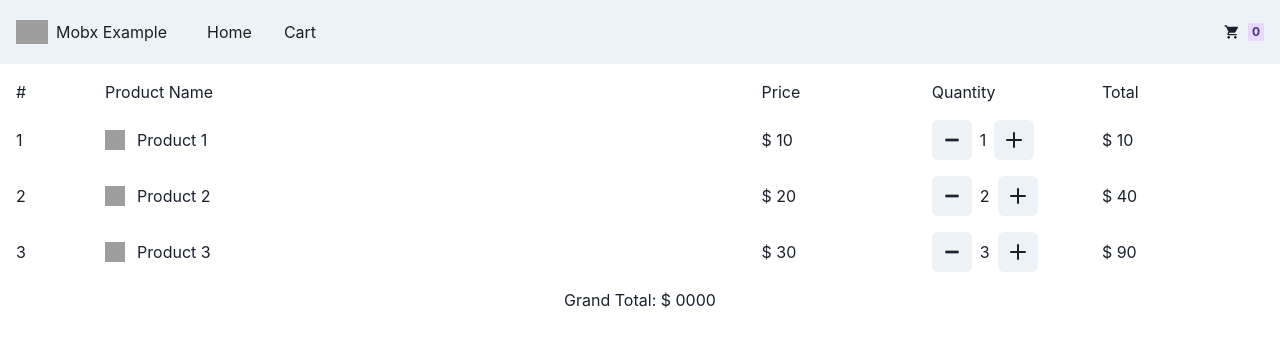
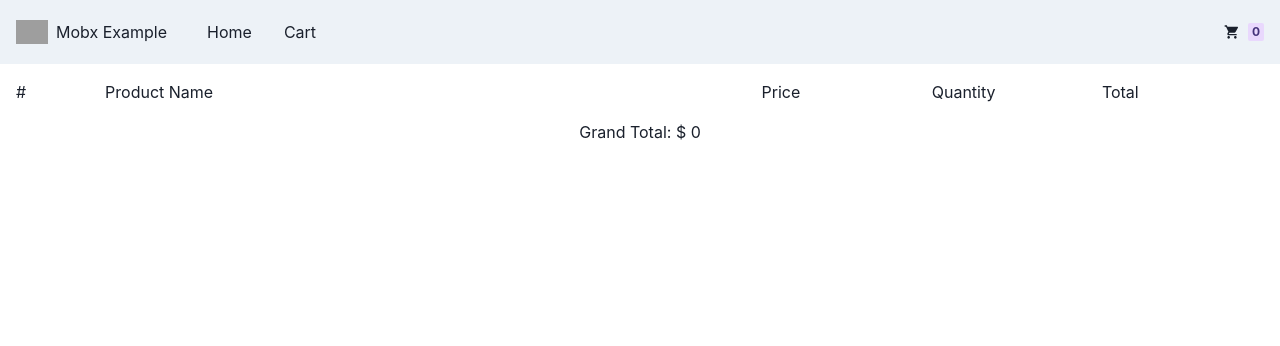
Before and after one commit to kuasha420/cart-mobx, a Next.js app: page /cart in a window 1280 px wide. Shown: the top 346 px of the page. Built offline with nearby package versions, Linux system fonts and the light colour scheme; grey boxes are pictures that could not be loaded.

Commit message:
Initial mobx implementation.

```diff
--- /dev/null
+++ b/components/CartBadge.tsx
@@ -0,0 +1,16 @@
+import { Badge, HStack, Icon } from "@chakra-ui/react";
+import { observer } from "mobx-react-lite";
+import { MdShoppingCart } from "react-icons/md";
+import { useRootStore } from "../stores/RootStoreProvider";
+
+const CartBadge = observer(() => {
+  const store = useRootStore();
+  return (
+    <HStack>
+      <Icon as={MdShoppingCart} />
+      <Badge colorScheme="purple">{store.totalItems}</Badge>
+    </HStack>
+  );
+});
+
+export default CartBadge;
--- a/components/Header.tsx
+++ b/components/Header.tsx
@@ -13,6 +13,7 @@ import {
   Text,
 } from "@chakra-ui/react";
 import { MdShoppingCart } from "react-icons/md";
+import CartBadge from "./CartBadge";
 import NavLink from "./NavLink";
 
 const Header = () => (
@@ -31,10 +32,7 @@ const Header = () => (
       <Flex alignItems="center">
         <Menu>
           <MenuButton rounded="full" cursor="pointer" minW={0}>
-            <HStack>
-              <Icon as={MdShoppingCart} />
-              <Badge colorScheme="purple">0</Badge>
-            </HStack>
+            <CartBadge />
           </MenuButton>
           <MenuList>
             <MenuItem>View Cart</MenuItem>
--- a/components/ProductItem.tsx
+++ b/components/ProductItem.tsx
@@ -8,6 +8,7 @@ import {
   StackItem,
   Text,
 } from "@chakra-ui/react";
+import AddToCartButton from "./AddToCartButton";
 
 export interface ProductItemProps {
   name: string;
@@ -46,9 +47,7 @@ const ProductItem = ({
       </HStack>
     </StackItem>
     <StackItem>
-      <Button colorScheme="blue" variant="outline">
-        Add to Cart
-      </Button>
+      <AddToCartButton image={image} name={name} price={price} />
     </StackItem>
   </Stack>
 );
--- a/package.json
+++ b/package.json
@@ -15,6 +15,8 @@
     "@emotion/styled": "^11.9.3",
     "framer-motion": "^6.5.0",
     "jabber": "^1.4.0",
+    "mobx": "^6.6.1",
+    "mobx-react-lite": "^3.4.0",
     "next": "12.2.2",
     "react": "18.2.0",
     "react-dom": "18.2.0",
--- a/pages/_app.tsx
+++ b/pages/_app.tsx
@@ -2,13 +2,16 @@ import "../styles/globals.css";
 import { ChakraProvider } from "@chakra-ui/react";
 import type { AppProps } from "next/app";
 import Header from "../components/Header";
+import { RootStoreProvider } from "../stores/RootStoreProvider";
 
 function MyApp({ Component, pageProps }: AppProps) {
   return (
-    <ChakraProvider>
-      <Header />
-      <Component {...pageProps} />
-    </ChakraProvider>
+    <RootStoreProvider>
+      <ChakraProvider>
+        <Header />
+        <Component {...pageProps} />
+      </ChakraProvider>
+    </RootStoreProvider>
   );
 }
 
--- a/pages/cart.tsx
+++ b/pages/cart.tsx
@@ -4,35 +4,16 @@ import {
   HStack,
   IconButton,
   Image,
-  Stack,
   StackItem,
   Text,
 } from "@chakra-ui/react";
+import { observer } from "mobx-react-lite";
 import type { NextPage } from "next";
 import Head from "next/head";
+import { useRootStore } from "../stores/RootStoreProvider";
 
-const cartitems = [
-  {
-    name: "Product 1",
-    price: 10,
-    quantity: 1,
-    image: "https://picsum.photos/200",
-  },
-  {
-    name: "Product 2",
-    price: 20,
-    quantity: 2,
-    image: "https://picsum.photos/200",
-  },
-  {
-    name: "Product 3",
-    price: 30,
-    quantity: 3,
-    image: "https://picsum.photos/200",
-  },
-];
-
-const Cart: NextPage = () => {
+const Cart: NextPage = observer(() => {
+  const store = useRootStore();
   return (
     <>
       <Head>
@@ -55,7 +36,7 @@ const Cart: NextPage = () => {
           <Text>Total</Text>
         </StackItem>
       </HStack>
-      {cartitems.map((item, index) => (
+      {store.cart.map((item, index) => (
         <HStack key={item.name} m="4">
           <StackItem flex={1}>
             <Text>{index + 1}</Text>
@@ -71,9 +52,17 @@ const Cart: NextPage = () => {
           </StackItem>
           <StackItem flex={2}>
             <HStack>
-              <IconButton aria-label="Decrease Quantity" icon={<MinusIcon />} />
+              <IconButton
+                onClick={item.decrement}
+                aria-label="Decrease Quantity"
+                icon={<MinusIcon />}
+              />
               <Text>{item.quantity}</Text>
-              <IconButton aria-label="Increase Quantity" icon={<AddIcon />} />
+              <IconButton
+                onClick={item.increment}
+                aria-label="Increase Quantity"
+                icon={<AddIcon />}
+              />
             </HStack>
           </StackItem>
           <StackItem flex={2}>
@@ -83,12 +72,11 @@ const Cart: NextPage = () => {
       ))}
       <Flex m="4" justify="center">
         <StackItem>
-          <Text>Grand Total: $ 0000</Text>
+          <Text>Grand Total: $ {store.grandTotal}</Text>
         </StackItem>
       </Flex>
     </>
   );
-  cartitems;
-};
+});
 
 export default Cart;
--- /dev/null
+++ b/stores/RootStoreProvider.tsx
@@ -0,0 +1,22 @@
+import { createContext, ReactNode, useContext } from "react";
+import RootStore from "./root-store";
+
+const rootStore = new RootStore();
+
+const RootStoreContext = createContext<RootStore | null>(null);
+
+export const RootStoreProvider = ({ children }: { children: ReactNode }) => {
+  return (
+    <RootStoreContext.Provider value={rootStore}>
+      {children}
+    </RootStoreContext.Provider>
+  );
+};
+
+export const useRootStore = () => {
+  const rootStore = useContext(RootStoreContext);
+  if (rootStore === null) {
+    throw new Error("useRootStore must be used within a RootStoreProvider");
+  }
+  return rootStore;
+};
--- /dev/null
+++ b/stores/cart-item.ts
@@ -0,0 +1,40 @@
+import { makeAutoObservable } from "mobx";
+import RootStore from "./root-store";
+
+export default class CartItem {
+  // Root Store
+  rootStore: RootStore;
+
+  // Observables
+  name: string;
+  image: string;
+  price: number;
+  quantity: number;
+
+  // Actions
+  increment = () => this.quantity++;
+
+  decrement = () => this.quantity--;
+
+  remove = () => this.rootStore.removeFromCart(this.name);
+
+  // Computed
+  get total() {
+    return this.price * this.quantity;
+  }
+
+  constructor(
+    rootStore: RootStore,
+    name: string,
+    image: string,
+    price: number,
+    quantity?: number
+  ) {
+    makeAutoObservable(this);
+    this.rootStore = rootStore;
+    this.name = name;
+    this.image = image;
+    this.price = price;
+    this.quantity = quantity ?? 1;
+  }
+}
--- /dev/null
+++ b/stores/root-store.ts
@@ -0,0 +1,36 @@
+import { makeAutoObservable } from "mobx";
+import CartItem from "./cart-item";
+
+export default class RootStore {
+  cart: CartItem[];
+
+  addToCart(name: string, image: string, price: number, quantity?: number) {
+    console.log(`${name} added to cart`);
+    const item = this.cart.find((item) => item.name === name);
+    if (item) {
+      item.increment();
+    } else {
+      this.cart.push(new CartItem(this, name, image, price, quantity));
+    }
+  }
+
+  removeFromCart(name: string) {
+    const itemIndex = this.cart.findIndex((item) => item.name === name);
+    if (itemIndex > -1) {
+      this.cart.splice(itemIndex, 1);
+    }
+  }
+
+  get grandTotal() {
+    return this.cart.reduce((total, item) => total + item.total, 0);
+  }
+
+  get totalItems() {
+    return this.cart.reduce((total, item) => total + item.quantity, 0);
+  }
+
+  constructor() {
+    makeAutoObservable(this);
+    this.cart = [];
+  }
+}
```
Also changed, not shown: components/AddToCartButton.tsx (added, +26 -0 lines), 1 other file (tests, documents, lock files or other folders).
